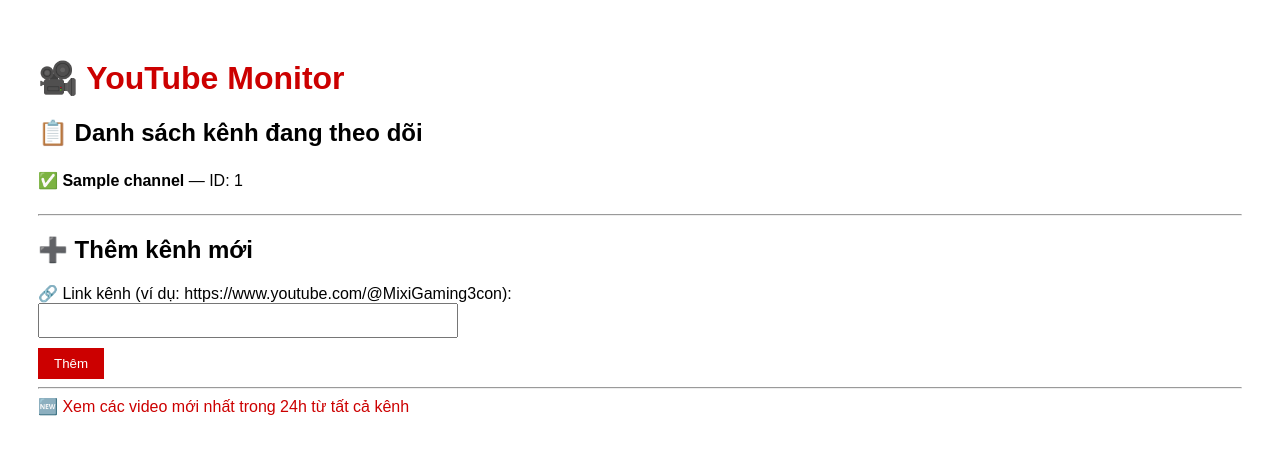
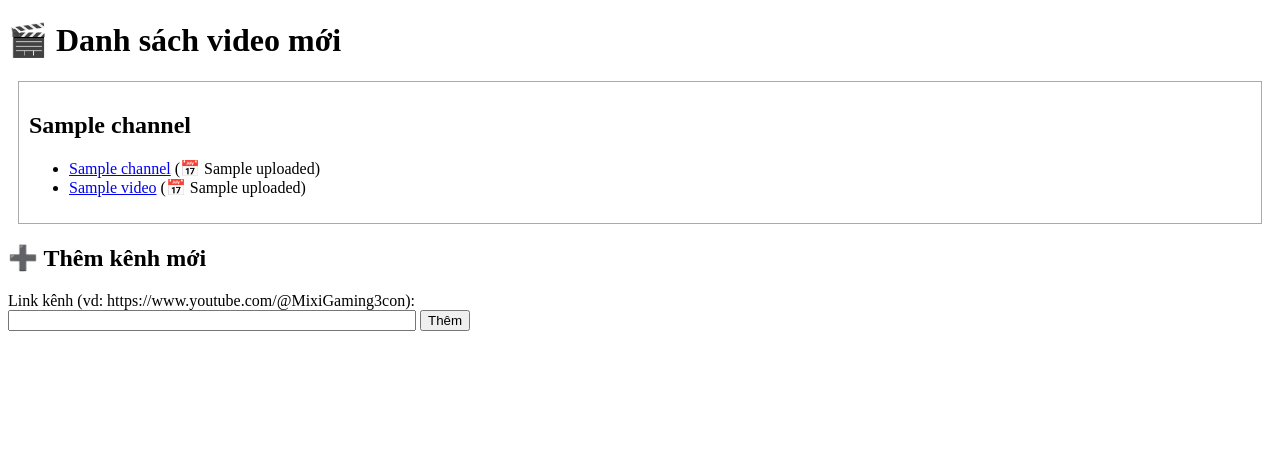
Before and after one commit to truchuynh123/youtube-monitor, a Flask app: template templates/index.html in a window 1280 px wide. Shown: the top 455 px of the page. Run offline with Flask 3, Linux system fonts and the light colour scheme; the template is opened without the code that fills it: most values are stand-ins (such as "Sample title", 1, 10 or a date in 2020).

Commit message:
🚀 Update Flask app theo dõi video YouTube mới

```diff
--- a/app.py
+++ b/app.py
@@ -1,89 +1,115 @@
 from flask import Flask, render_template, request, redirect
+import os
 import json
-import os
-import subprocess
-import datetime
+import threading
+import time
+from datetime import datetime, timedelta
 import yt_dlp
-import re
 
 app = Flask(__name__)
 
-CHANNELS_FILE = "channels.json"
-DOWNLOAD_FOLDER = "downloads"
+CHANNEL_FILE = 'channels.json'
+VIDEO_FILE = 'videos.json'
 
+# 🧩 Tạo file nếu chưa tồn tại
+if not os.path.exists(CHANNEL_FILE):
+    with open(CHANNEL_FILE, 'w', encoding='utf-8') as f:
+        json.dump([], f)
+
+if not os.path.exists(VIDEO_FILE):
+    with open(VIDEO_FILE, 'w', encoding='utf-8') as f:
+        json.dump({}, f)
+
+# 🧩 Hàm tiện ích
 def load_channels():
-    if not os.path.exists(CHANNELS_FILE):
-        return []
-    with open(CHANNELS_FILE, "r", encoding="utf-8") as f:
+    with open(CHANNEL_FILE, 'r', encoding='utf-8') as f:
         return json.load(f)
 
 def save_channels(channels):
-    with open(CHANNELS_FILE, "w", encoding="utf-8") as f:
+    with open(CHANNEL_FILE, 'w', encoding='utf-8') as f:
         json.dump(channels, f, indent=2, ensure_ascii=False)
 
-def extract_channel_info(channel_url):
-    try:
-        ydl_opts = {
-            'quiet': True,
-            'extract_flat': True,
-            'force_generic_extractor': False,
-        }
-        with yt_dlp.YoutubeDL(ydl_opts) as ydl:
-            info = ydl.extract_info(channel_url, download=False)
+def load_videos():
+    with open(VIDEO_FILE, 'r', encoding='utf-8') as f:
+        return json.load(f)
+
+def save_videos(videos):
+    with open(VIDEO_FILE, 'w', encoding='utf-8') as f:
+        json.dump(videos, f, indent=2, ensure_ascii=False)
+
+# 🧩 Lấy ID và tên từ link kênh
+def extract_channel_info(link):
+    ydl_opts = {'quiet': True, 'extract_flat': True}
+    with yt_dlp.YoutubeDL(ydl_opts) as ydl:
+        try:
+            info = ydl.extract_info(link, download=False)
             return {
-                "name": info.get("uploader") or info.get("title"),
-                "id": info.get("channel_id"),
-                "url": f"https://www.youtube.com/channel/{info.get('channel_id')}"
+                'id': info['id'],
+                'name': info.get('channel', info.get('title', 'Không tên'))
             }
-    except Exception as e:
-        print(f"Lỗi khi trích xuất kênh: {e}")
-        return None
+        except Exception as e:
+            print(f"Lỗi lấy thông tin kênh: {e}")
+            return None
 
-def get_videos_within_1_day(channel_url):
-    one_day_ago = (datetime.datetime.now() - datetime.timedelta(days=1)).isoformat()
+# 🧩 Lấy video mới trong 24h gần nhất
+def fetch_recent_videos(channel_id):
     ydl_opts = {
         'quiet': True,
         'extract_flat': True,
-        'dateafter': one_day_ago,
-        'force_generic_extractor': False,
+        'force_generic_extractor': True,
+        'dump_single_json': True,
     }
+    url = f"https://www.youtube.com/channel/{channel_id}/videos"
     with yt_dlp.YoutubeDL(ydl_opts) as ydl:
         try:
-            info = ydl.extract_info(channel_url, download=False)
-            return info.get('entries', [])
+            data = ydl.extract_info(url, download=False)
+            videos = []
+            now = datetime.utcnow()
+            for entry in data.get('entries', []):
+                upload_date = entry.get('upload_date')
+                if upload_date:
+                    upload_time = datetime.strptime(upload_date, '%Y%m%d')
+                    if now - upload_time <= timedelta(days=1):
+                        videos.append({
+                            'id': entry['id'],
+                            'title': entry['title'],
+                            'uploaded': upload_time.strftime('%Y-%m-%d')
+                        })
+            return videos
         except Exception as e:
-            print(f"Lỗi khi lấy video: {e}")
+            print(f"Lỗi lấy video: {e}")
             return []
 
-@app.route("/", methods=["GET"])
+# 🧩 Nền: kiểm tra định kỳ mỗi 60s
+def background_updater():
+    while True:
+        videos = load_videos()
+        channels = load_channels()
+        for ch in channels:
+            new_videos = fetch_recent_videos(ch['id'])
+            if new_videos:
+                videos[ch['name']] = new_videos
+        save_videos(videos)
+        time.sleep(60)
+
+# 👉 Khởi động luồng nền
+threading.Thread(target=background_updater, daemon=True).start()
+
+# ==== ROUTES ====
+
+@app.route('/')
 def index():
     channels = load_channels()
-    return render_template("index.html", channels=channels)
+    videos = load_videos()
+    return render_template('index.html', channels=channels, videos=videos)
 
-@app.route("/add_channel", methods=["POST"])
+@app.route('/add_channel', methods=['POST'])
 def add_channel():
-    link = request.form.get("link")
-    if not link:
-        return redirect("/")
-
+    link = request.form.get('link')
     info = extract_channel_info(link)
     if info:
         channels = load_channels()
-        if not any(c["id"] == info["id"] for c in channels):
+        if not any(c['id'] == info['id'] for c in channels):
             channels.append(info)
             save_channels(channels)
-    return redirect("/")
-
-@app.route("/fetch_new_videos", methods=["GET"])
-def fetch_new_videos():
-    channels = load_channels()
-    all_new_videos = {}
-
-    for channel in channels:
-        videos = get_videos_within_1_day(channel["url"])
-        all_new_videos[channel["name"]] = videos
-
-    return render_template("new_videos.html", videos=all_new_videos)
-
-if __name__ == "__main__":
-    app.run(debug=False, host="0.0.0.0", port=10000)
+    return redirect('/')
--- a/templates/index.html
+++ b/templates/index.html
@@ -1,74 +1,35 @@
 <!DOCTYPE html>
-<html lang="vi">
+<html>
 <head>
     <meta charset="UTF-8">
-    <title>YouTube Monitor</title>
-    <style>
-        body {
-            font-family: Arial, sans-serif;
-            padding: 30px;
-        }
-        h1 {
-            color: #cc0000;
-        }
-        input[type="text"] {
-            width: 400px;
-            padding: 8px;
-            margin-bottom: 10px;
-        }
-        input[type="submit"] {
-            padding: 8px 16px;
-            background-color: #cc0000;
-            color: white;
-            border: none;
-            cursor: pointer;
-        }
-        ul {
-            list-style-type: none;
-            padding-left: 0;
-        }
-        li {
-            padding: 4px 0;
-        }
-        .channel {
-            margin-bottom: 20px;
-        }
-        a {
-            color: #cc0000;
-            text-decoration: none;
-        }
-        a:hover {
-            text-decoration: underline;
-        }
-    </style>
+    <title>Theo dõi kênh YouTube</title>
 </head>
 <body>
+    <h1>🎬 Danh sách video mới</h1>
 
-    <h1>🎥 YouTube Monitor</h1>
-
-    <h2>📋 Danh sách kênh đang theo dõi</h2>
-    {% if channels %}
+    {% for channel in channels %}
+    <div style="border: 1px solid #aaa; margin: 10px; padding: 10px;">
+        <h2>{{ channel.name }}</h2>
+        {% if videos[channel.name] %}
         <ul>
-            {% for channel in channels %}
-                <li class="channel">✅ <strong>{{ channel.name }}</strong> — ID: {{ channel.id }}</li>
+            {% for video in videos[channel.name] %}
+            <li>
+                <a href="https://www.youtube.com/watch?v={{ video.id }}" target="_blank">{{ video.title }}</a>
+                (📅 {{ video.uploaded }})
+            </li>
             {% endfor %}
         </ul>
-    {% else %}
-        <p>Chưa có kênh nào.</p>
-    {% endif %}
-
-    <hr>
+        {% else %}
+        <p>Không có video mới trong 24h</p>
+        {% endif %}
+    </div>
+    {% endfor %}
 
     <h2>➕ Thêm kênh mới</h2>
     <form method="post" action="/add_channel">
-        <label for="link">🔗 Link kênh (ví dụ: https://www.youtube.com/@MixiGaming3con):</label><br>
-        <input type="text" name="link" required><br>
+        <label>Link kênh (vd: https://www.youtube.com/@MixiGaming3con):</label><br>
+        <input type="text" name="link" style="width: 400px;" required>
         <input type="submit" value="Thêm">
     </form>
-
-    <hr>
-
-    <a href="/fetch_new_videos">🆕 Xem các video mới nhất trong 24h từ tất cả kênh</a>
-
 </body>
 </html>
```
Also changed, not shown: templates/new_videos.html (deleted, +0 -24 lines).
